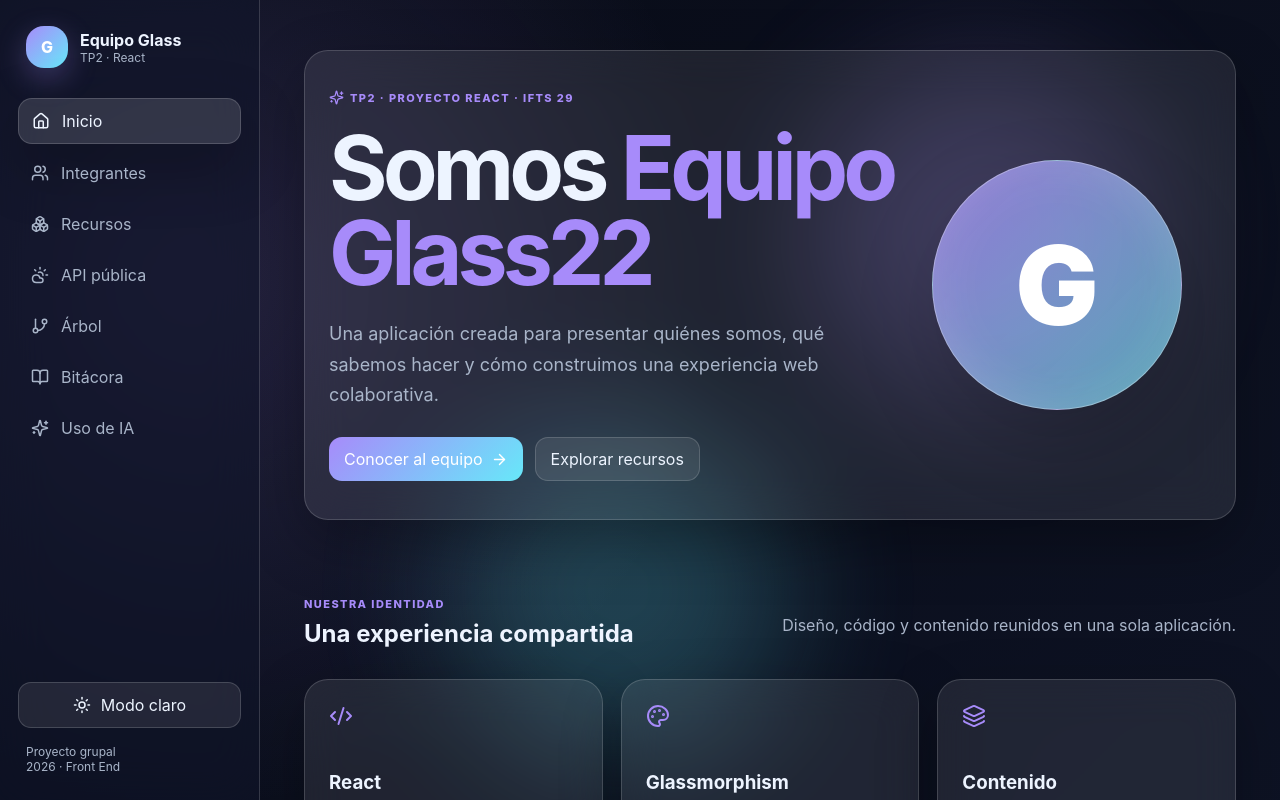
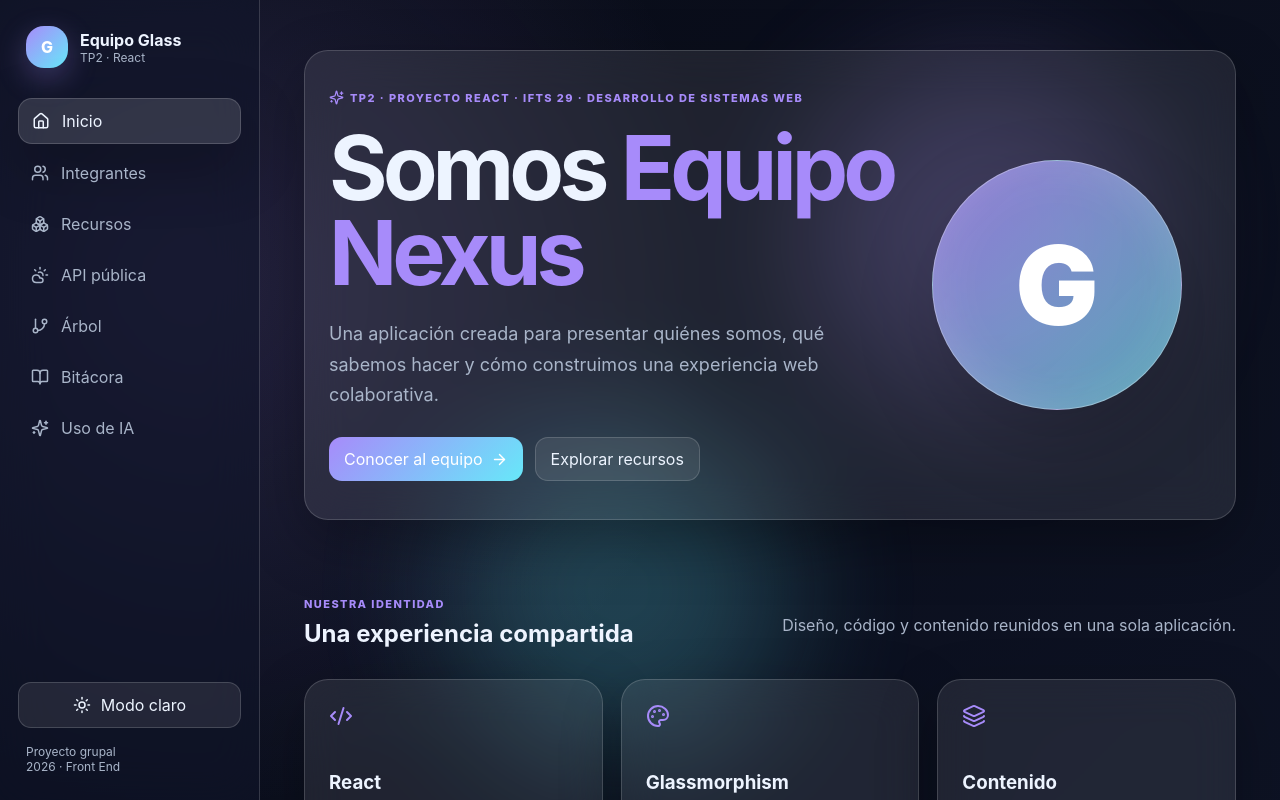
Before and after one commit to Lunreth/tp2-grupo22-desarrollo-web, a React (Vite) app in the folder tp2-grupo22-app-react/: page / in a window 1280 px wide. Shown: the top 800 px of the page. Built offline with nearby package versions, Linux system fonts and the light colour scheme.

Commit message:
Update Home.jsx

```diff
--- a/tp2-grupo22-app-react/src/pages/Home.jsx
+++ b/tp2-grupo22-app-react/src/pages/Home.jsx
@@ -9,8 +9,8 @@ export default function Home() {
     <>
       <section className="hero glass-card">
         <div className="hero-content">
-          <span className="eyebrow"><Sparkles size={15} /> TP2 · Proyecto React · IFTS 29</span>
-          <h1>Somos <span>Equipo Glass22</span></h1>
+          <span className="eyebrow"><Sparkles size={15} /> TP2 · Proyecto React · IFTS 29 · Desarrollo de Sistemas Web</span>
+          <h1>Somos <span>Equipo Nexus</span></h1>
           <p className="hero-lead">
             Una aplicación creada para presentar quiénes somos, qué sabemos hacer
             y cómo construimos una experiencia web colaborativa.
```
